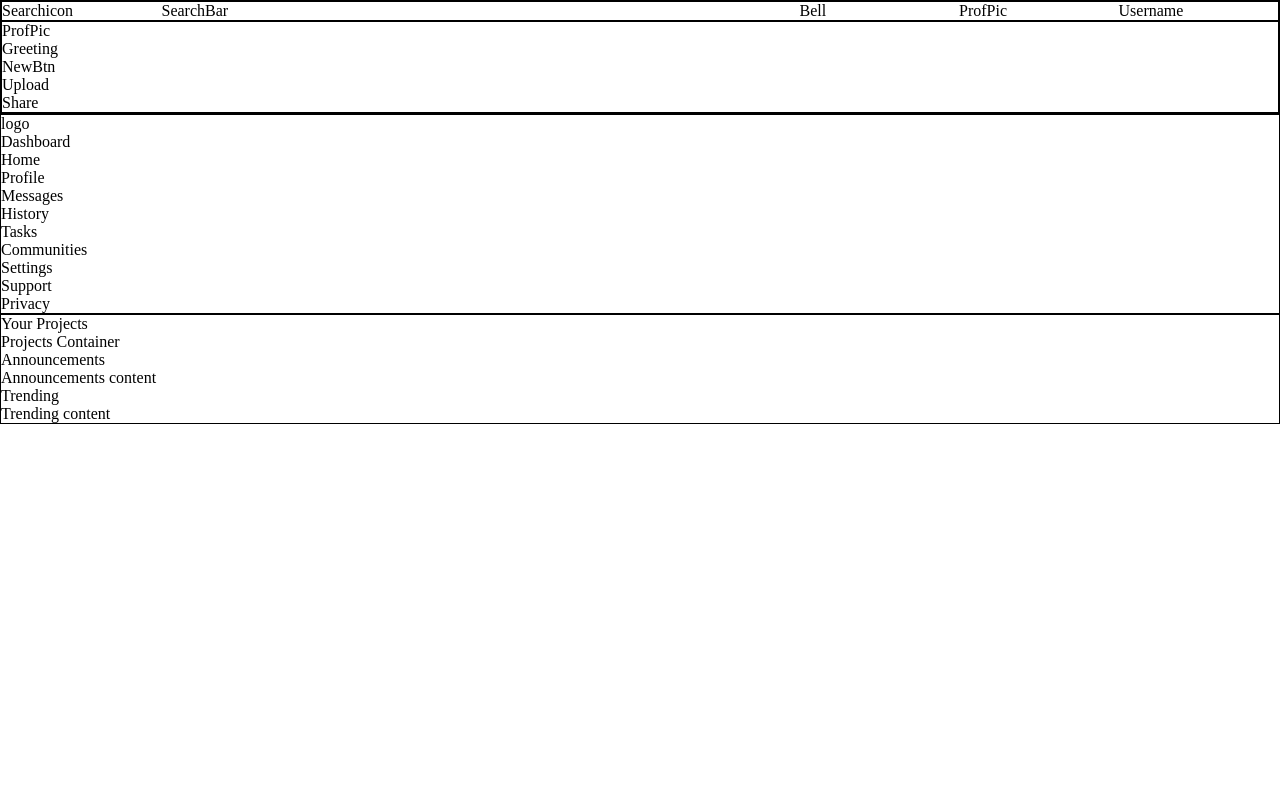
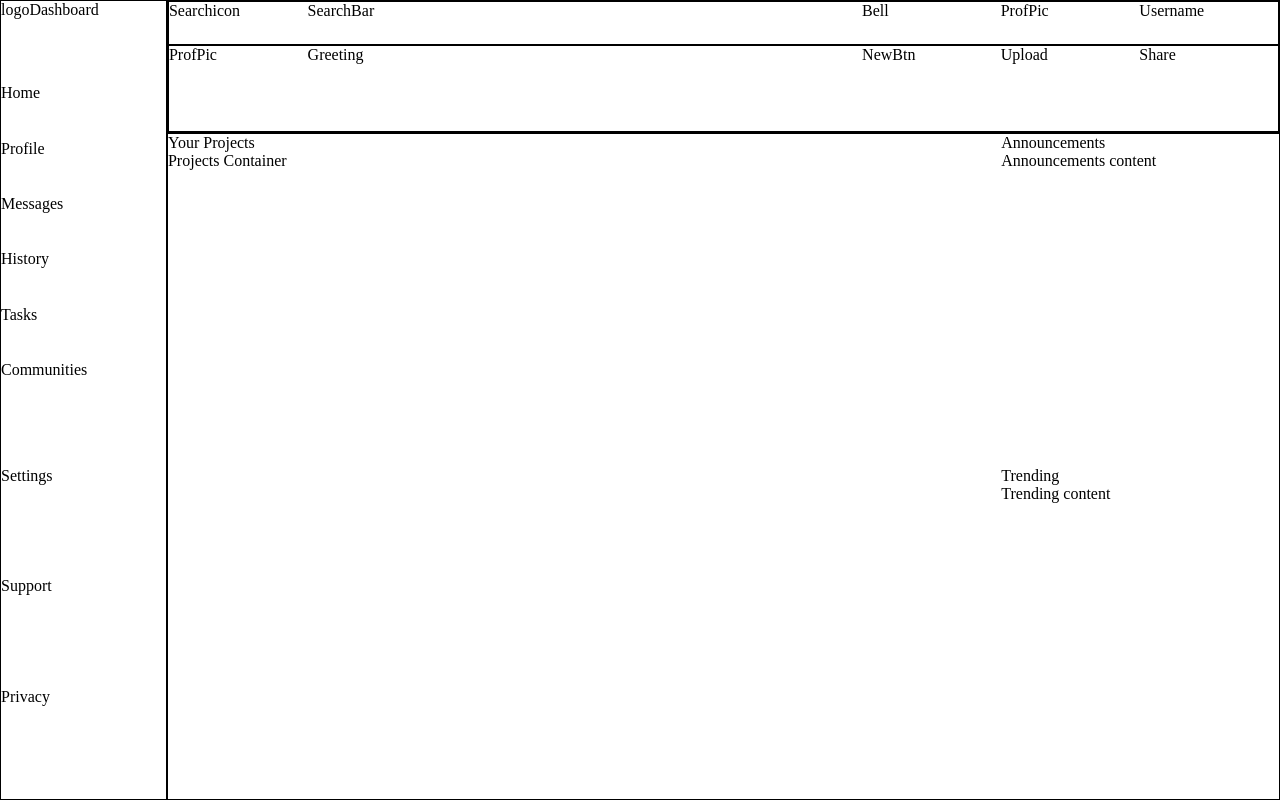
Before and after one commit to IcelandSpar/admin-dashboard, a plain HTML site: page index.html in a window 1280 px wide. Drawn offline with Linux system fonts and the light colour scheme.

Commit message:
Add grid structure to page and sections

```diff
--- a/index.html
+++ b/index.html
@@ -18,7 +18,7 @@
             <li>Username</li>
         </ul>
 
-        <ul>
+        <ul class="bottom-header">
             <li>ProfPic</li>
             <li>Greeting</li>
             <li>NewBtn</li>
--- a/styles.css
+++ b/styles.css
@@ -10,8 +10,23 @@ ul {
     list-style-type: none;
 }
 
+.container {
+    height: 100vh;
+    display: grid;
+    grid-template-columns: 1.2fr 8fr;
+    grid-template-rows: 1fr 5fr;
+}
+
 .container > div {
     border: 1px solid black;
+}
+
+.header {
+    display: grid;
+    grid-template-columns: 2fr 5fr;
+    grid-template-rows: 1fr 2fr;
+
+    grid-column: 2 / 3;
 }
 
 .header > ul {
@@ -21,4 +36,57 @@ ul {
 .top-header {
     display: grid;
     grid-template-columns: 1fr 4fr  1fr 1fr 1fr;
+
+    grid-column: 1 / 3;
+
 }
+
+.bottom-header {
+    display: grid;
+    grid-template-columns: 1fr 4fr 1fr 1fr 1fr;
+    grid-column: 1 / 3;
+
+}
+
+.sidebar {
+    display: grid;
+    grid-template-rows: .1fr 1fr 1fr;
+
+    grid-column: 1 / 2;
+    grid-row: 1 / 3;
+
+    row-gap: 50px;
+}
+
+.dash-title {
+    display: grid;
+    grid-template-columns: 1fr 5fr;
+}
+
+.home-section {
+    display: grid;
+    grid-template-columns: 1fr;
+    grid-template-rows: repeat(6, 1fr);
+}
+
+.settings-section {
+    display: grid;
+    grid-template-columns: 1fr;
+    grid-template-rows: repeat(3, 1fr);
+}
+
+
+.content-container {
+    display: grid;
+    grid-template-columns: 3fr 1fr;
+    grid-template-rows: 1fr 1fr;
+}
+
+.projects {
+    grid-column: 1 / 2;
+    grid-row: 1 / 3;
+}
+
+.trending-container {
+    grid-column: 2 / 3;
+}
```
